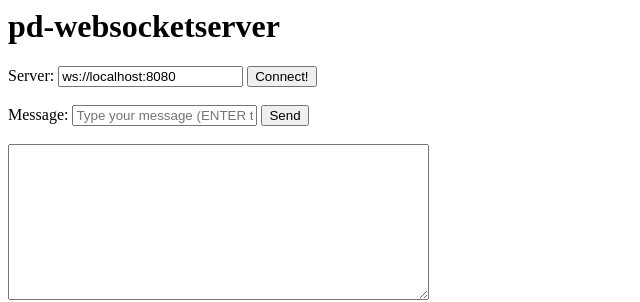
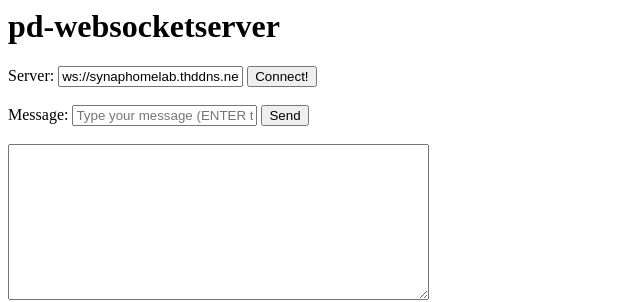
Before and after one commit to crsrcrsr/.loyspace, a plain HTML site: page index.html in a window 1280 px wide. Shown: the top 302 px of the page, 0-640 px from the left. Drawn offline with Linux system fonts and the light colour scheme.

Commit message:
Update index.html

```diff
--- a/index.html
+++ b/index.html
@@ -150,18 +150,18 @@ along with this program.  If not, see <http://www.gnu.org/licenses/>
 
 	<div id="header">
 		<h1 align="left">pd-websocketserver</h1>
-		Server: <input type="text" id="txtServer" value="ws://localhost:8080">
+		Server: <input type="text" id="txtServer" value="ws://synaphomelab.thddns.net:7741">
 		<input type="button" id="btConn" name="btConn" value="Connect!"><br /><br />
 
 
 		<!--
 		Connection type:
 		<input type="radio" name="port" id="port1" checked="true" value="ws:// (8080)"
-			onclick="document.getElementById('txtServer').value='ws://localhost:8080'">
-		<label for="port1">ws:// (8080)</label>
+			onclick="document.getElementById('txtServer').value='ws://synaphomelab.thddns.net:7741'">
+		<label for="port1">ws:// (7741)</label>
 
 		<input type="radio" name="port" id="port2" value="wss:// (443)"
-			onclick="document.getElementById('txtServer').value='ws://localhost:443'">
+			onclick="document.getElementById('txtServer').value='ws://synaphomelab.thddns.net:7741'">
 		<label for="port2">wss:// (443)</label>
 
 		<br /> <br />
```
